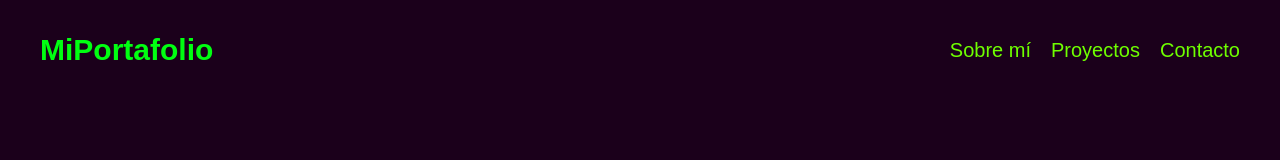
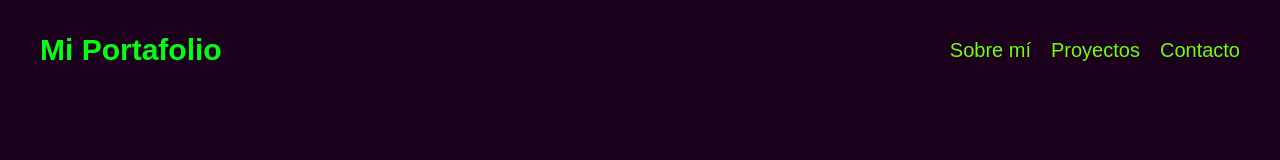
Before and after one commit to Javit1766/MiPortafolio, a plain HTML site: page index.html in a window 1280 px wide. Shown: the top 160 px of the page. Drawn offline with Linux system fonts and the light colour scheme.

Commit message:
arreglando errores

```diff
--- a/index.html
+++ b/index.html
@@ -9,7 +9,7 @@
 </head>
 <body>
   <header class="navbar">
-    <h1 class="logo">MiPortafolio</h1>
+    <h1 class="logo">Mi Portafolio</h1>
     <nav>
       <ul class="nav-links">
         <li><a href="#sobre-mi">Sobre mí</a></li>
```
